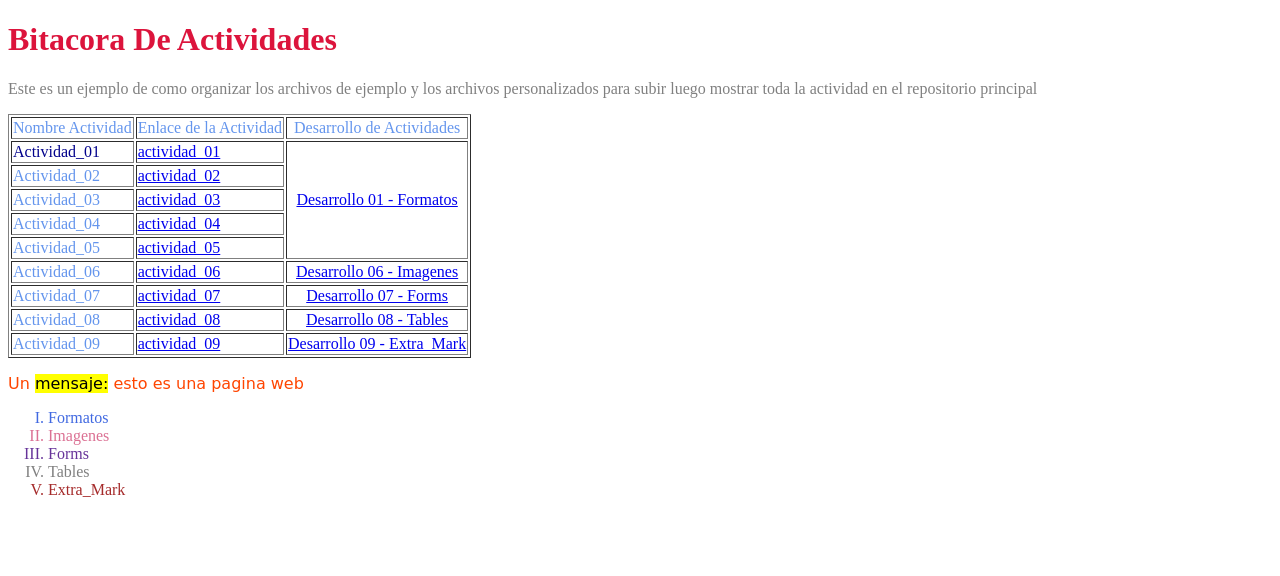
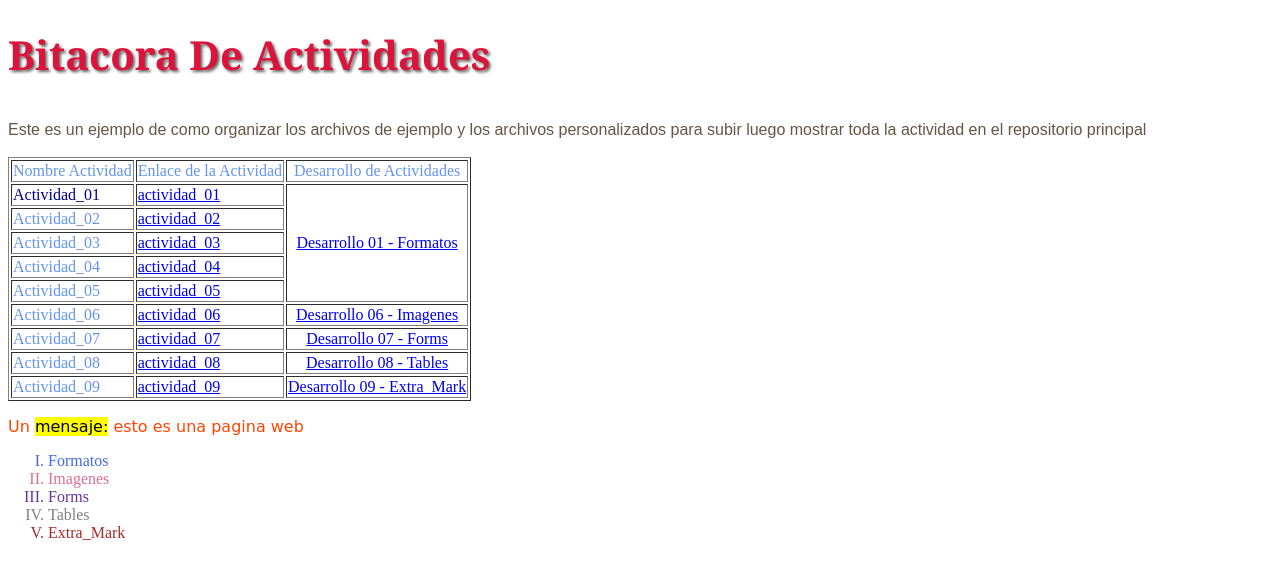
Before and after one commit to rundeveloper/adsi2202788.github.io, a plain HTML site: page index.html in a window 1280 px wide. Drawn offline with Linux system fonts and the light colour scheme.

Commit message:
Agregando Estilos

```diff
--- a/index.html
+++ b/index.html
@@ -3,11 +3,22 @@
   <head>
     <meta charset="utf-8" />
     <title>Bitacora De Proyectos</title>
+    <style type="text/css">
+			h1 {  font-family: Georgia, Times, serif;
+				    font-size: 250%;
+				    text-shadow: 2px 2px 3px #666666;
+				    padding-bottom: 10px;
+        }
+      p.intro { font-family: Arial, Verdana, sans-serif;
+				      line-height: 1.4em;
+				      color: #665544;
+            }
+		</style>
   </head>
   <body style="color: cornflowerblue">
     <h1 style="color: crimson">Bitacora De Actividades</h1>
 
-    <p style="color: grey">Este es un ejemplo de como organizar los
+    <p class="intro">Este es un ejemplo de como organizar los
       archivos de ejemplo y los archivos personalizados para subir
       luego mostrar toda la actividad en el repositorio principal</p>
     <table border="1" widht="300">
```
Also changed, not shown: css/styles.css (added).
